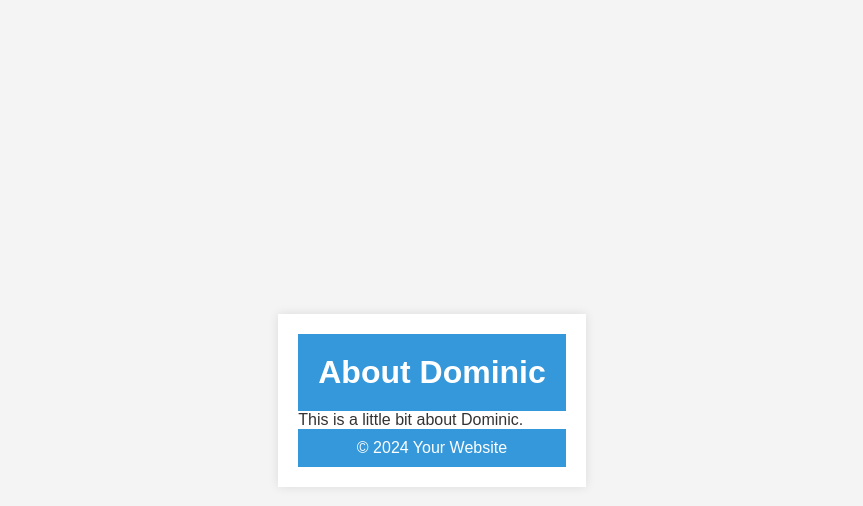
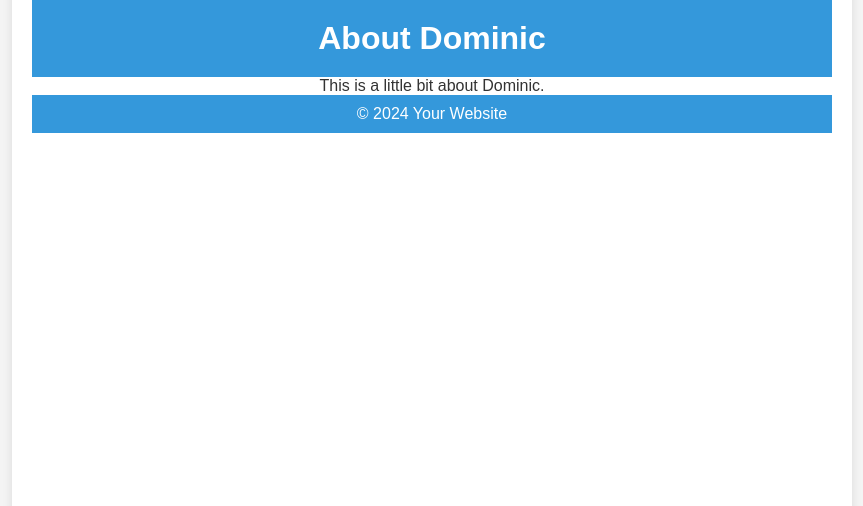
Before and after one commit to DLDiMar/WritingPortfolio, a React (Create React App) app: page /bio in a window 1280 px wide. Shown: the top 506 px of the page, without its empty margins (208-1071 px from the left). Built offline with nearby package versions, Linux system fonts and the light colour scheme.

Commit message:
updates styles for more centric look (WIP)

```diff
--- a/src/components/Home.js
+++ b/src/components/Home.js
@@ -1,8 +1,8 @@
 import React from 'react';
-import '../styles/home.css';
+import '../styles/App.css';
 
 const Home = () => (
-  <div className="container">
+  <div className="container" data-testid="home-component">
     <header>
       <h1>Welcome to My Website</h1>
     </header>
--- a/src/components/Login.js
+++ b/src/components/Login.js
@@ -20,8 +20,8 @@ const Login = () => {
 
   return (
     <div className="login-container" data-testid="login-component"> {/* Apply a class for styling */}
-      <h2>Login</h2>
       <form>
+        <h2>Login</h2>
         <label>
           Username:
           <input
--- a/src/styles/App.css
+++ b/src/styles/App.css
@@ -1,31 +1,54 @@
 /* app.css */
 /* Basic styles applicable to the entire app */
+#root {
+    width: 100vw;
+    height: 100vh;
+}
+
 body {
     font-family: 'Arial', sans-serif;
-    background-color: #f0f0f0;
+    background-color: #f1f1f1;
     color: #333;
     margin: 0;
     padding: 0;
-  }
+}
 
-  .header {
+.header {
     background-color: #3498db;
     color: #fff;
-    padding: 10px;
+    padding: 5px;
+    left: 50%;
+    transform: translate(-50%, -50%);
+}
+
+.container {
+    width: 100vw;
+    height: 100vh;
+    padding: 5px;
     text-align: center;
-  }
+}
 
-  .container {
-    max-width: 800px;
-    margin: 0 auto;
-    padding: 20px;
-  }
-
-  .footer {
-    margin-top: 20px;
-    padding: 10px;
+.footer {
+    margin-top: 5px;
+    padding: 5px;
     background-color: #eee;
     text-align: center;
-  }
+}
 
-  /* Add more foundational styles as needed */
+/* Scrollbar Style*/
+::-webkit-scrollbar {
+    width: 16px; /* Width of the scrollbar */
+}
+
+::-webkit-scrollbar-track {
+    background-color: rgba(109, 109, 109, 0.5); /* Half-transparent white background color of the scrollbar track */
+}
+
+::-webkit-scrollbar-thumb {
+    background-color: rgba(255, 255, 255, 0.7); /* Semi-transparent white background color of the scrollbar thumb */
+    border-radius: 4px; /* Rounded corners of the thumb */
+}
+
+::-webkit-scrollbar-thumb:hover {
+    background-color: rgba(255, 255, 255, 0.9); /* More opaque white background color of the scrollbar thumb on hover */
+}
--- a/src/styles/home.css
+++ /dev/null
@@ -1,47 +0,0 @@
-/* Reset some default styles */
-body, h1, p {
-    margin: 0;
-    padding: 0;
-  }
-
-  /* Body styles */
-  body {
-    font-family: 'Arial', sans-serif;
-    background-color: #f4f4f4;
-    color: #333;
-  }
-
-  /* Header styles */
-  header {
-    background-color: #3498db;
-    color: #fff;
-    padding: 20px;
-    text-align: center;
-  }
-
-  /* Link styles */
-  a {
-    color: #3498db;
-    text-decoration: none;
-  }
-
-  a:hover {
-    text-decoration: underline;
-  }
-
-  /* Main content styles */
-  .container {
-    max-width: 800px;
-    margin: 20px auto;
-    padding: 20px;
-    background-color: #fff;
-    box-shadow: 0 0 10px rgba(0, 0, 0, 0.1);
-  }
-
-  /* Footer styles */
-  footer {
-    background-color: #3498db;
-    color: #fff;
-    padding: 10px;
-    text-align: center;
-  }
--- a/src/styles/login.css
+++ b/src/styles/login.css
@@ -1,28 +1,33 @@
-/* Reset some default styles */
-body, h1, p {
-    margin: 0;
-    padding: 0;
-  }
-
-  /* Body styles */
-  body {
-    font-family: 'Arial', sans-serif;
-    background-color: #2ecc71;
-    color: #fff;
+/* login.css */
+#root {
+    min-height: 100vh;
     display: flex;
     align-items: center;
     justify-content: center;
-    height: 100vh;
-    margin: 0;
+}
+
+.login-container {
+    display: flex;
+    align-items: center;
+    justify-content: center;
+    height: 50vh;
+    width: 70vh;
+    margin: 0 auto;
+    padding: 10px;
+    background-color: #fff;
+    box-shadow: 0 0 10px rgba(0, 0, 0, 0.1);
+    flex-direction: column; /* Align children in a column */
   }
 
-  /* Form styles */
+  h2 {
+    margin-bottom: 10px; /* Add some spacing between h2 and form */
+  }
+
   form {
-    background-color: #fff;
-    padding: 20px;
-    border-radius: 8px;
-    box-shadow: 0 0 10px rgba(0, 0, 0, 0.2);
-    width: 300px; /* Set a specific width for the form */
+    display: flex;
+    flex-direction: column;
+    align-items: center;
+    width: 100%;
   }
 
   /* Input styles */
@@ -32,7 +37,7 @@ body, h1, p {
     margin-bottom: 10px;
     border: 1px solid #ccc;
     border-radius: 4px;
-    box-sizing: border-box; /* Include padding and border in element's total width and height */
+    box-sizing: border-box;
   }
 
   /* Button styles */
@@ -43,28 +48,9 @@ body, h1, p {
     border: none;
     border-radius: 4px;
     cursor: pointer;
-    transition: background-color 0.3s ease; /* Add smooth transition effect */
+    transition: background-color 0.3s ease;
   }
 
   button:hover {
     background-color: #2980b9;
   }
-
-  /* Link styles */
-  a {
-    color: #3498db;
-    text-decoration: none;
-  }
-
-  a:hover {
-    text-decoration: underline;
-  }
-
-  /* login.css */
-  .login-container {
-    max-width: 400px;
-    margin: 0 auto;
-    padding: 20px;
-    background-color: #fff;
-    box-shadow: 0 0 10px rgba(0, 0, 0, 0.1);
-  }
```
